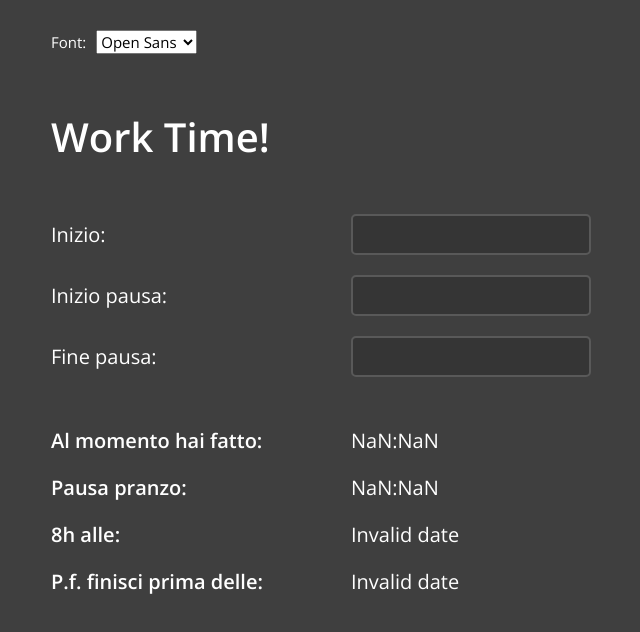
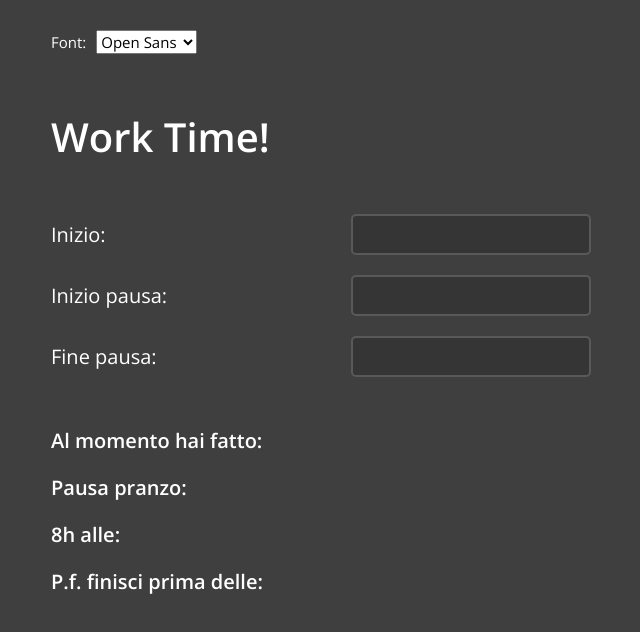
Before and after one commit to Gerigot/worktime, a React (Create React App) app: page / in a window 1280 px wide. Shown: the top 632 px of the page, without its empty margins (319-959 px from the left). Built offline with nearby package versions, Linux system fonts and the light colour scheme.

Commit message:
removed nan and invalid date if input is empty

```diff
--- a/src/Utils/TimeUtils.js
+++ b/src/Utils/TimeUtils.js
@@ -1,19 +1,16 @@
-export const formatDuration = actualDuration => {
+export const formatDuration = (actualDuration) => {
+	console.log({ actualDuration });
+	if (!actualDuration.isValid()) {
+		return '';
+	}
 	let minutes = Math.abs(actualDuration.minutes());
 	let hours = Math.abs(actualDuration.hours());
 	if (actualDuration.minutes() < 0) {
-    return (
-      "-" +
-      hours +
-      ":" +
-      (minutes < 10 ? "0" + minutes : minutes)
-    );
+		return '-' + hours + ':' + (minutes < 10 ? '0' + minutes : minutes);
 	}
 	return (
 		actualDuration.hours() +
-    ":" +
-    (actualDuration.minutes() < 10
-      ? "0" + actualDuration.minutes()
-      : actualDuration.minutes())
+		':' +
+		(actualDuration.minutes() < 10 ? '0' + actualDuration.minutes() : actualDuration.minutes())
 	);
 };
--- a/src/WorkTime/WorkTime.js
+++ b/src/WorkTime/WorkTime.js
@@ -91,6 +91,7 @@ export const WorkTime = (props) => {
 };
 
 const l = (m) => {
+	if (!m.isValid()) return '';
 	return m.format('HH:mm');
 };
 
```
Lines whose indentation alone changed are shown as unchanged.
